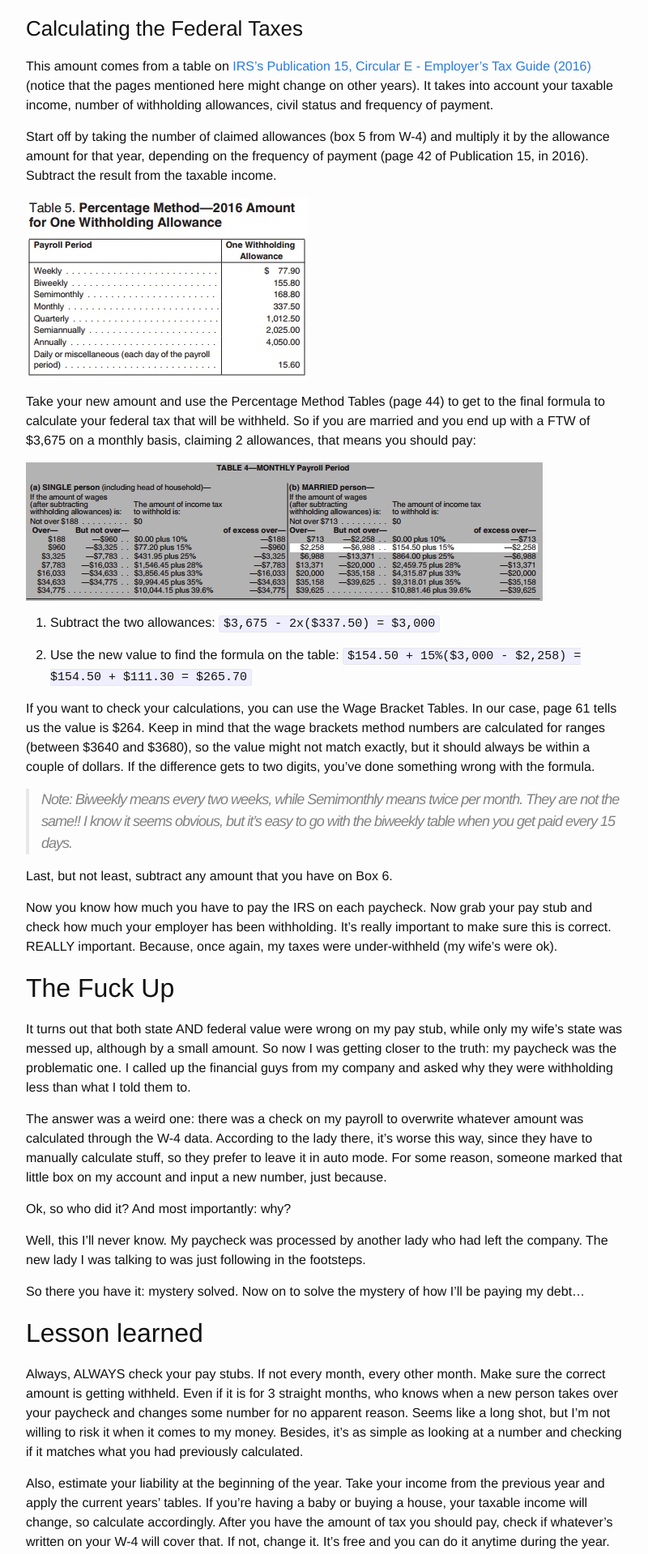
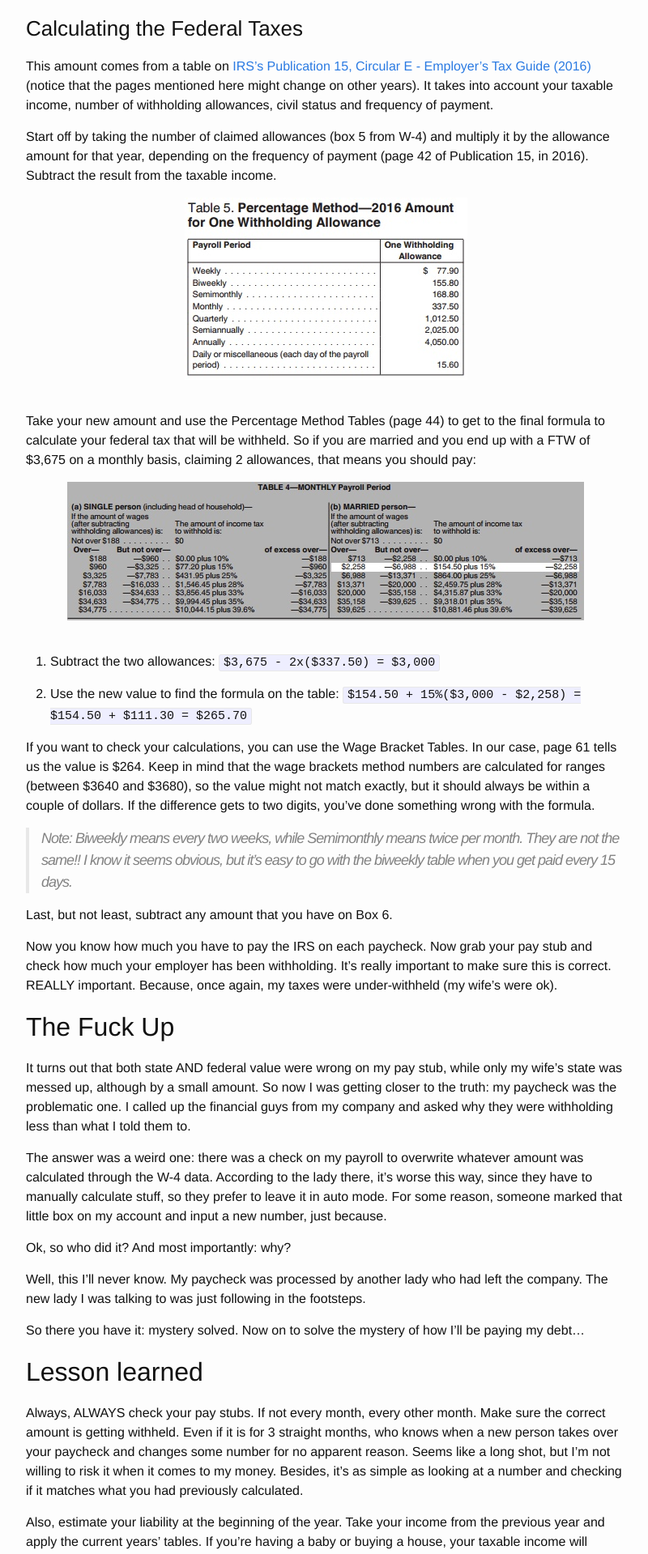
Before and after one commit to clapinton/Blog, a Jekyll site: the page built from _posts/2016-03-30-behind-my-w-4-why-i-owed-money-to-the-irs.markdown, in a window 1280 px wide. Shown: the part 2645-4564 px from the top of the page at 81% size, without its empty margins (238-1038 px from the left). Built offline with Jekyll 4.4.1, drawn with Linux system fonts in a browser that asks for light colours.

Commit message:
Centering images

```diff
--- a/_posts/2016-03-30-behind-my-w-4-why-i-owed-money-to-the-irs.markdown
+++ b/_posts/2016-03-30-behind-my-w-4-why-i-owed-money-to-the-irs.markdown
@@ -64,11 +64,19 @@ This amount comes from a table on <a href="https://www.irs.gov/pub/irs-pdf/p15.p
 
 Start off by taking the number of claimed allowances (box 5 from W-4) and multiply it by the allowance amount for that year, depending on the frequency of payment (page 42 of Publication 15, in 2016). Subtract the result from the taxable income.
 
-![Withholding Allowances Amounts for 2016]({{ site.url }}/assets/2016-03-30/pub15-withholding-allowance-amount.jpg)
+<center>
+	<img src="{{ site.url }}/assets/2016-03-30/pub15-withholding-allowance-amount.jpg" title="Withholding Allowances Amounts for 2016">
+</center>
+
+<br/>
 
 Take your new amount and use the Percentage Method Tables (page 44) to get to the final formula to calculate your federal tax that will be withheld. So if you are married and you end up with a FTW of $3,675 on a monthly basis, claiming 2 allowances, that means you should pay:
 
-![Percentage Method Tables - Monthly payments]({{ site.url }}/assets/2016-03-30/pub15-income-tax-withholding-percentage-method-monthly.jpg)
+<center>
+	<img src="{{ site.url }}/assets/2016-03-30/pub15-income-tax-withholding-percentage-method-monthly.jpg" title="Percentage Method Tables - Monthly payments">
+</center>
+
+<br/>
 
 1. Subtract the two allowances: `$3,675 - 2x($337.50) = $3,000`
 
```
